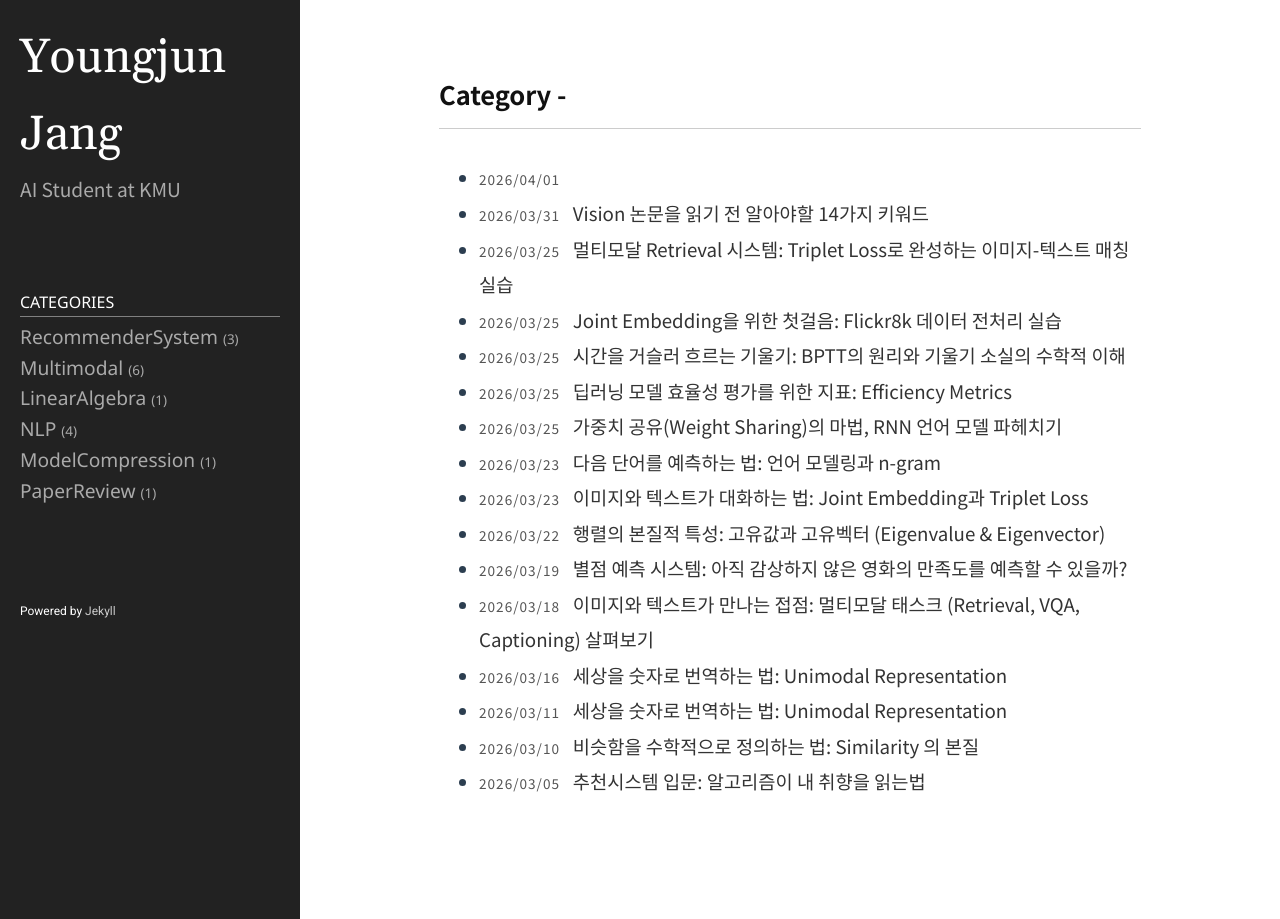
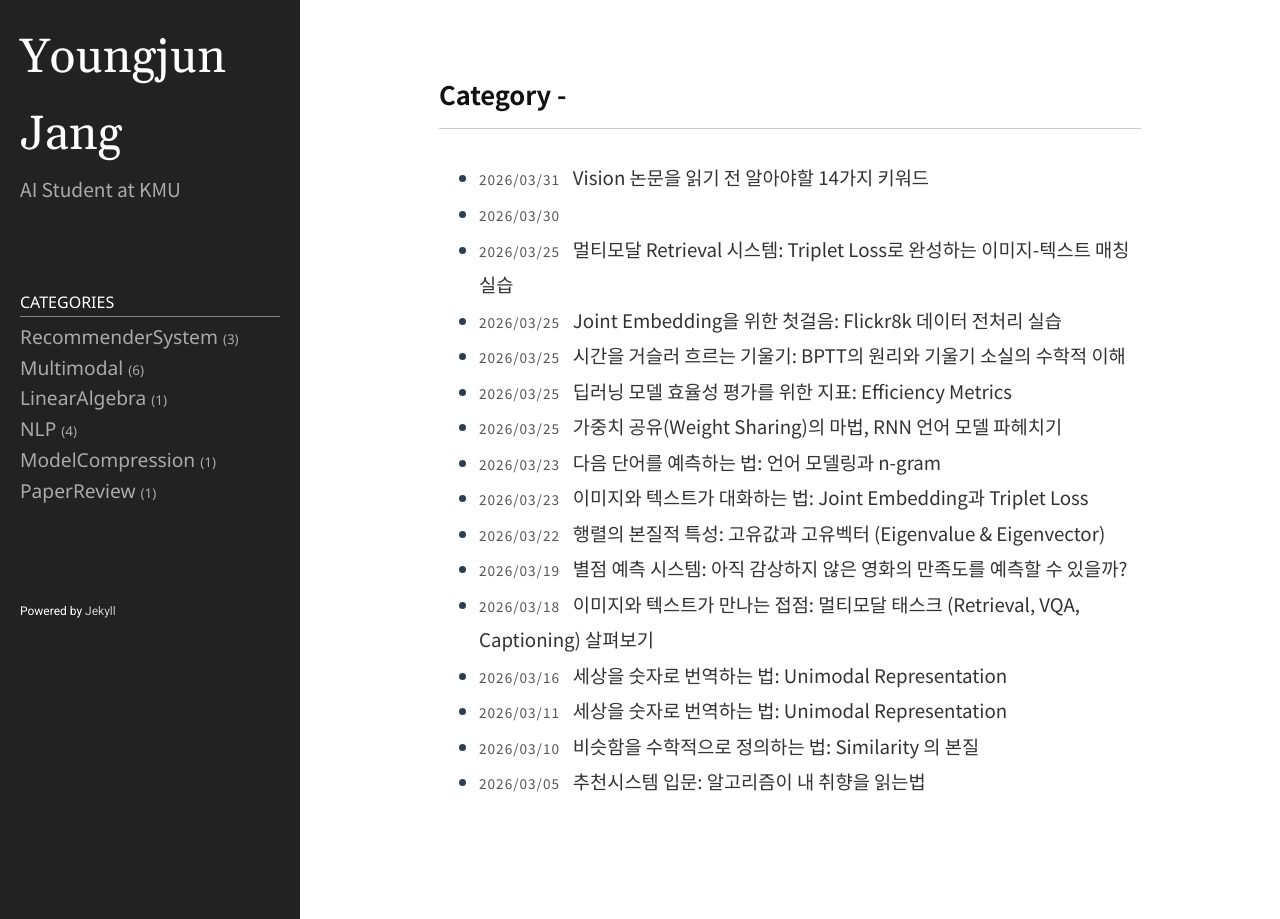
Before and after one commit to Youngjun-CV/Youngjun-CV.github.io, a Jekyll site: the page built from category.md, in a window 1280 px wide. Built offline with Jekyll 4.4.1, drawn with Linux system fonts in a browser that asks for light colours.

Commit message:
Update and rename 2026-04-01-lstm.markdown to 2026-03-30-lstm.markdown

```diff
--- a/_posts/nlp/2026-04-01-lstm.markdown
+++ b/_posts/nlp/2026-03-30-lstm.markdown
@@ -1,7 +1,7 @@
 ---
 layout: post
 title: ""
-date: 2026-04-01 19:15:37 +0900
+date: 2026-03-30 19:15:37 +0900
 category: NLP
 ---
 
```
